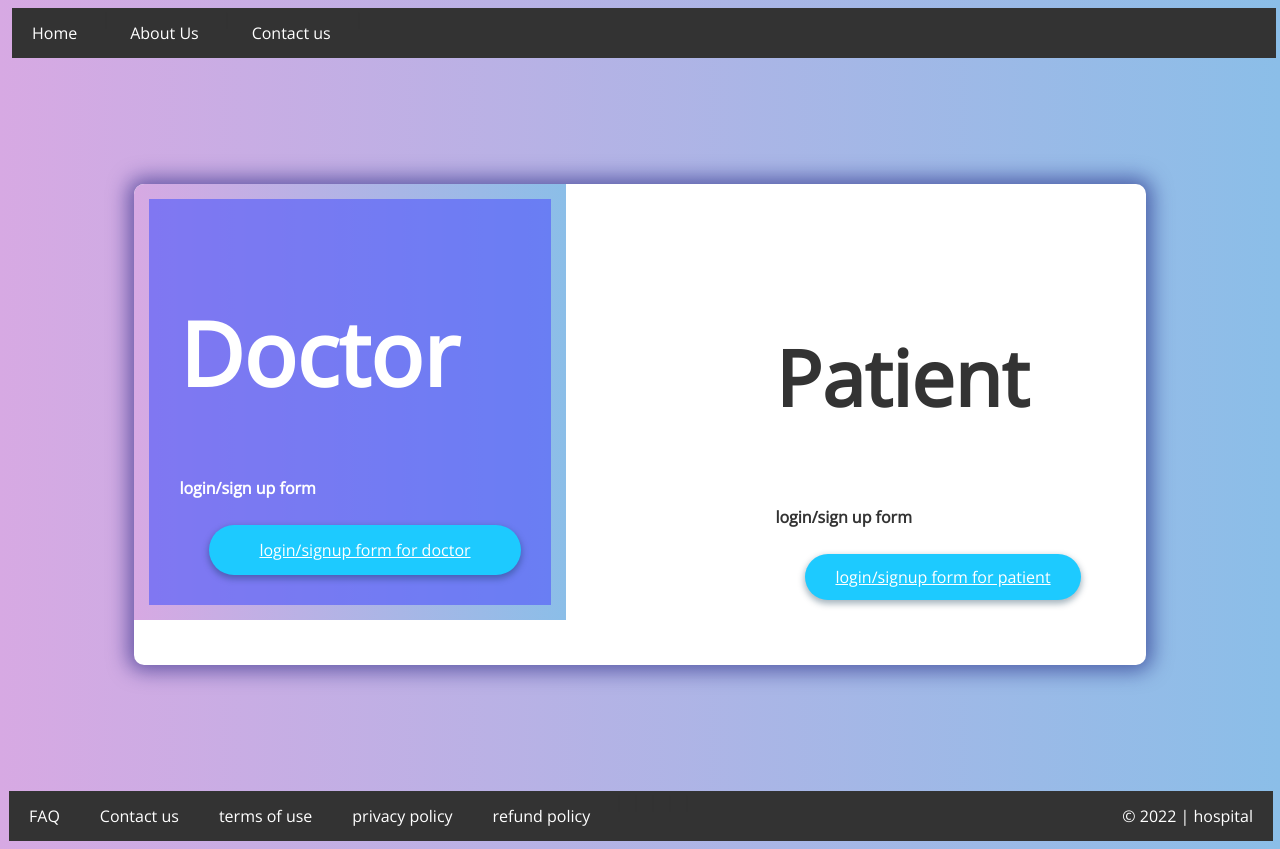
After one commit to xeon5145/Birla, a PHP site: page /login in a window 1280 px wide. The commit adds this page. Run offline with PHP 8.4, Linux system fonts and the light colour scheme; some libraries are stand-ins or nearby versions.

Commit message:
files updated

```diff
--- /dev/null
+++ b/login.php
@@ -0,0 +1,5 @@
+<?php
+include "header.php";
+include "views/login.php";
+include "footer.php";
+?>
--- a/views/index.php
+++ b/views/index.php
@@ -5,7 +5,7 @@
             <span>
                 <center>
                 login through doctor or patient. <br>
-                <a href="login.html" class="log">login</a>
+                <a href="login.php" class="log">login</a>
                 </center>
             </span>
         </div>
--- /dev/null
+++ b/views/login.php
@@ -0,0 +1,29 @@
+<div class="box-form">
+<div class="left">
+<div class="overlay">
+<h1>Doctor</h1>
+<span>
+<p>login/sign up form</p>
+<a href="doctor.html">login/signup form for doctor</a>
+</span>
+</div>
+</div>
+<div class="right">
+  <div class="over">
+<h5>Patient</h5>
+<span>
+<p>login/sign up form</p>
+<a href="patient.html">login/signup form for patient</a>
+</span>
+</div>
+</div>
+</div>
+<script async src="https://www.googletagmanager.com/gtag/js?id=UA-80520768-2" type="1095771e590c545e2f030f21-text/javascript"></script>
+<script type="1095771e590c545e2f030f21-text/javascript">
+  window.dataLayer = window.dataLayer || [];
+  function gtag(){dataLayer.push(arguments);}
+  gtag('js', new Date());
+
+  gtag('config', 'UA-80520768-2');
+</script>
+<script src="/cdn-cgi/scripts/7d0fa10a/cloudflare-static/rocket-loader.min.js" data-cf-settings="1095771e590c545e2f030f21-|49" defer=""></script>
```
Also changed, not shown: css/style2.css (line endings or trailing spaces).
